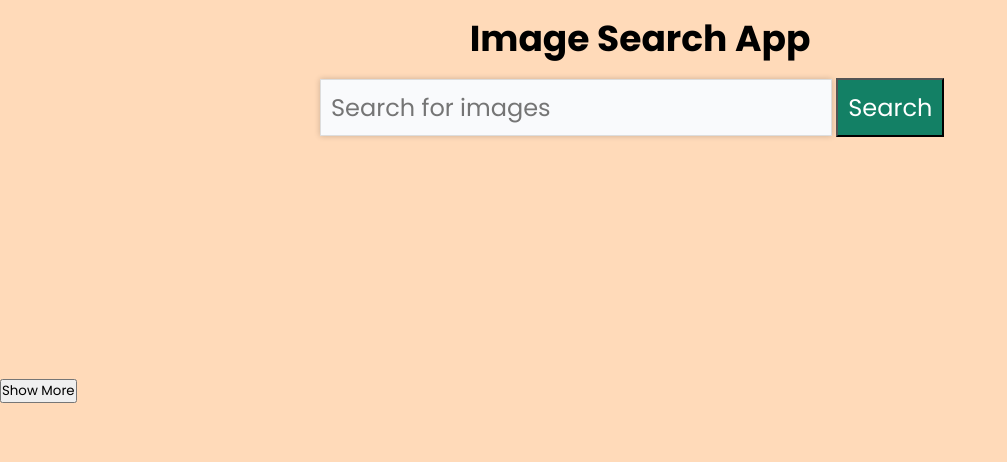
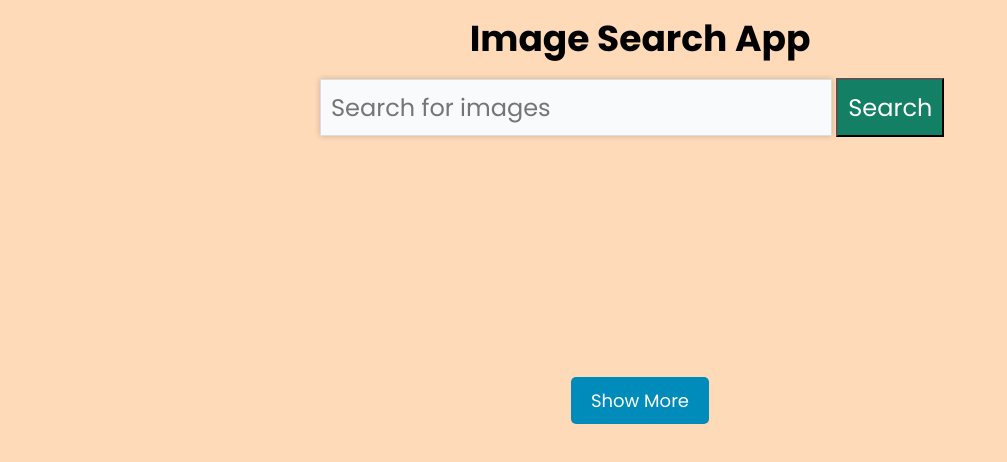
Before and after one commit to Vijayaias/Image-Search-App-using-API, a plain HTML site: page index.html in a window 1280 px wide. Shown: the whole page, without its empty margins (0-1007 px from the left). Drawn offline with Linux system fonts and the light colour scheme; no server answers.

Commit message:
Update style.css

```diff
--- a/style.css
+++ b/style.css
@@ -78,7 +78,7 @@
 }
 
 
-show-more-button{
+.show-more-button{
     background-color: #008cba;
     font-size: 18px;
     border: none;
@@ -86,10 +86,10 @@
     padding: 10px 20px;
     text-align: center;
 
-    margin: 30px auto;
+    margin: 0 auto;
     border-radius: 5px;
     cursor: pointer;
-    display: none;
+    display: block;
 }
 @media screen and (max-width:768px){
     .search-results{
```
